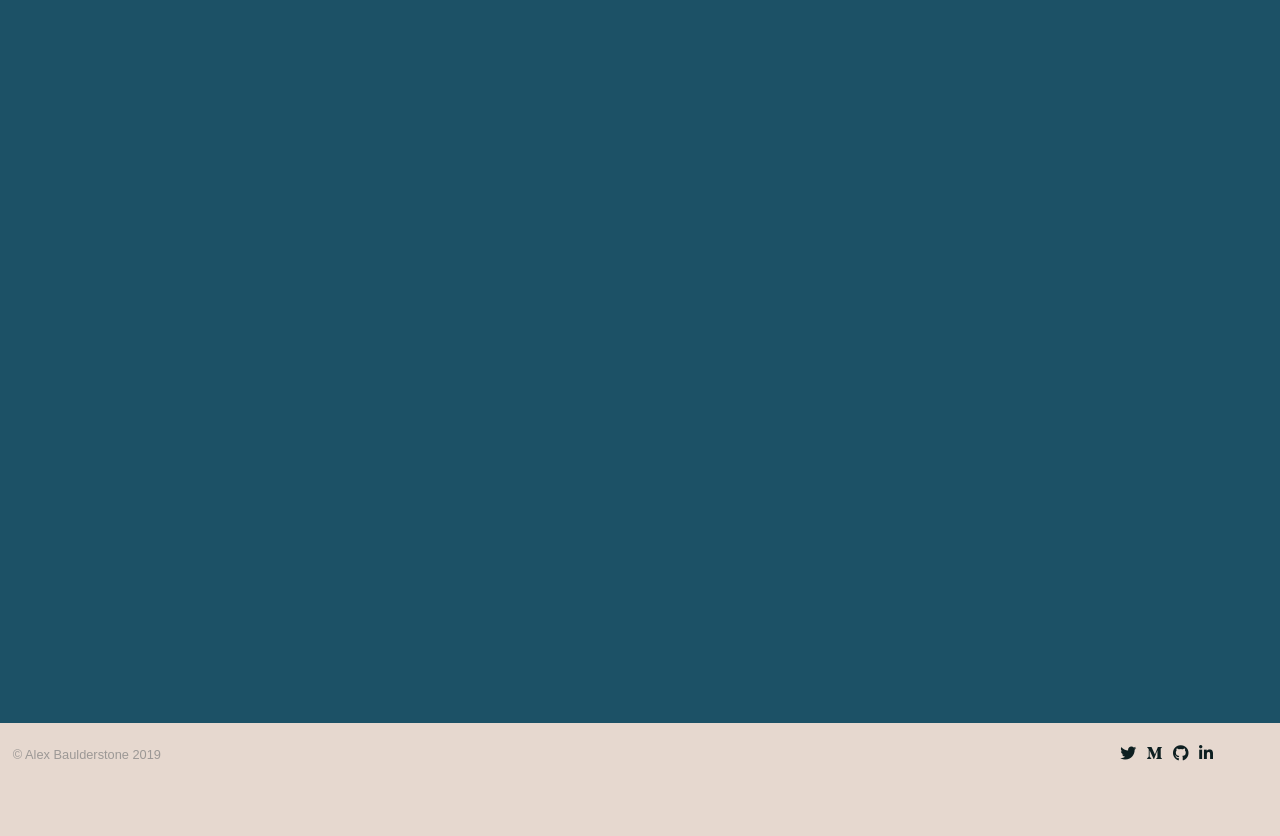
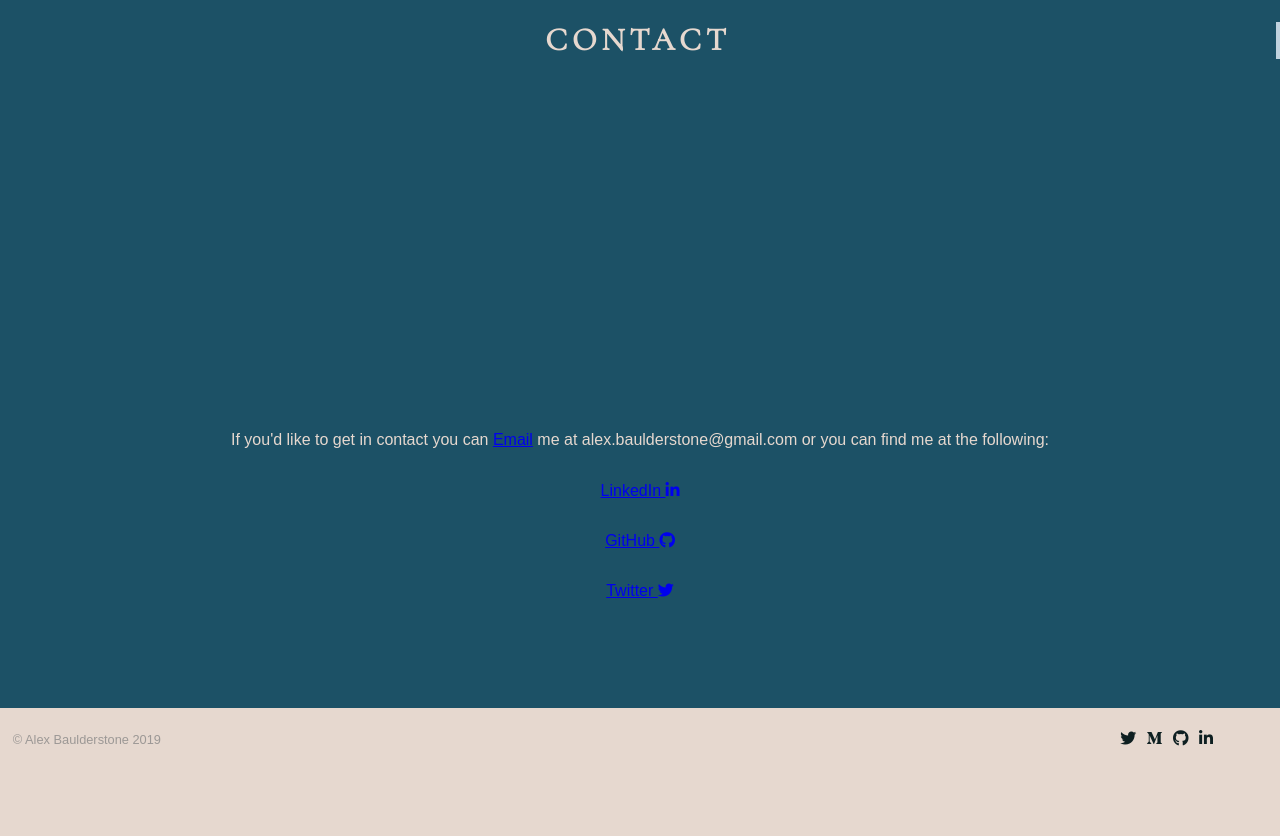
Before and after one commit to ABaulderstone/portfolio, a plain HTML site: page index.html in a window 1280 px wide. Shown: the part 3412-4248 px from the top of the page. Before the commit the page ends 4177 px from the top, so only its background shows below. Drawn offline with nearby package versions, Linux system fonts and the light colour scheme; a web font is replaced by a local one.

Commit message:
added contact details

```diff
--- a/index.html
+++ b/index.html
@@ -103,7 +103,32 @@ dfsdfs
         <div class="typewriter">
                 <h2>Contact</h2>
         </div>
+        <div class="container">
+            <p>If you'd like to get in contact you can <a href=" mailto: alex.baulderstone@gmail.com">Email</a> me at alex.baulderstone@gmail.com or you can find me at the following: </p>
 
+            <p>
+                    <a href="https://www.linkedin.com/in/alex-baulderstone-08b5ba41/" target="_blank">
+                        LinkedIn
+                        <i class="fab fa-linkedin-in"></i>
+                    </a>
+            </p>
+
+            <p>
+                    <a href="https://github.com/ABaulderstone" target="_blank">
+                        GitHub
+                        <i class="fab fa-github"></i>
+                    </a>
+            </p>
+
+            <p>
+                <a href="https://twitter.com/wildideograms" target="_blank">
+                Twitter  <i class="fab fa-twitter"></i>
+                </a>
+            </p>
+        </div>
+        <aside>
+
+        </aside>
 </section>
 
 </body>
--- a/main.scss
+++ b/main.scss
@@ -133,11 +133,35 @@ h2 {
     background-color: $ocean-blue;
     height: 100vh;
 
+    .typewriter {
+        height: 20%;
+        padding-top:5%;
+    }
+    .container {
+        display:flex;
+        flex-direction: column;
+        align-items: center;
+        justify-content: center;
+        width:95%;
+        height: 80%;
+        margin:auto;
+
+        p {
+            color: $sunset-background;
+            text-align: center;
+        }
+
+    }
+
     h2 {
         margin-top: 50px;
         text-align: center;
 
     }
+}
+
+aside {
+    display: none;
 }
 
 footer {
```
Also changed, not shown: main.css, 1 other file.
